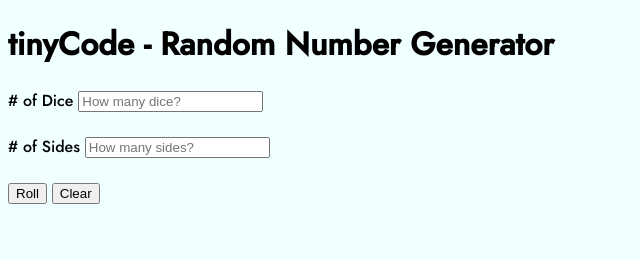
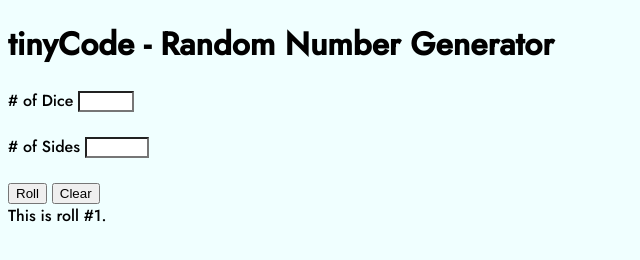
Before and after one commit to JJURIZ/tinyCode_RandomNumberGen, a plain HTML site: page index.html in a window 1280 px wide. Both pictures are taken after a click on the button "Roll". Shown: the whole page, without its empty margins (0-640 px from the left). Drawn offline with Linux system fonts and the light colour scheme.

Commit message:
Added roll tracking and num validation.

```diff
--- a/index.html
+++ b/index.html
@@ -17,13 +17,13 @@
     <main>
         <div>
             <label for="number_of_dice"># of Dice</label>
-            <input type="number" name="number_of_dice" placeholder="How many dice?" id="number_of_dice">
+            <input type="number" name="number_of_dice" id="number_of_dice" min="1" max="20">
 
         </div>
         <br>
         <div>
             <label for="number_of_sides" name="random_2"># of Sides</label>
-            <input type="number" name="number_of_sides" id="number_of_sides" placeholder="How many sides?">
+            <input type="number" name="number_of_sides" id="number_of_sides" min="3" max="120">
 
         </div>
         <br>
--- a/random.js
+++ b/random.js
@@ -3,7 +3,7 @@ let numberOfDiceInput = document.getElementById("number_of_dice"),
     numberOfSidesInput = document.getElementById("number_of_sides"),
     displayNumbers = document.getElementById("display_numbers"),
     clearButton = document.getElementById("clear_button"),
-    numberOfRolls = 0;
+    numberOfRolls = 1;
 
 //Generates a random number
 let getRandomNumber = function getRandomNumber(min, max) {
@@ -18,11 +18,13 @@ let getRandomNumber = function getRandomNumber(min, max) {
 rollButton.addEventListener("click", function () {
     let numDice = numberOfDiceInput.value;
     let dieSides = numberOfSidesInput.value;
+    displayNumbers.innerHTML += `This is roll #${numberOfRolls}.<br>`
     for (let i = 0; i < numDice; i++) {
         if (i < numDice) {
             displayNumbers.innerHTML += `The #${i + 1} die is ${getRandomNumber(1, dieSides)} <br>`;
         }
     }
+    numberOfRolls++;
 });
 
 clearButton.addEventListener("click", function(){
@@ -30,8 +32,9 @@ clearButton.addEventListener("click", function(){
 })
 
 
+
 //Next steps:
-//Validation (require at least 1 for # of die, 3 for number of sides)
+//Validation (require at least 1 for # of die, 3 for number of sides)-DONE
 //Track number of rolls.
 //Record number of rolls above each result.
 //Re-roll button which rolls the specified dice and replaces the last result.
--- a/style.css
+++ b/style.css
@@ -2,3 +2,11 @@ body {
     background-color: azure;
     font-family: 'Jost', sans-serif;
 }
+
+input:invalid {
+    background-color: pink;
+}
+
+input:valid {
+    background-color: white;
+}
```
